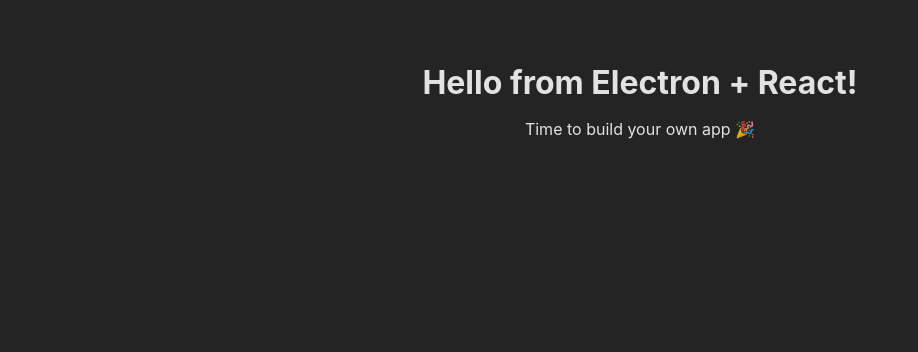
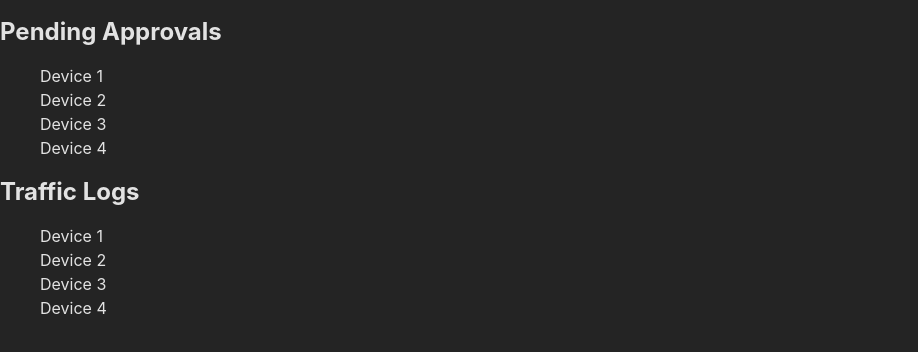
Before and after one commit to SoumitraRai/BiFrost, a React (Vite) app in the folder bifrost-ui/: page / in a window 1280 px wide. Shown: the top 352 px of the page, without its empty margins (0-918 px from the left). Built offline with nearby package versions, Linux system fonts and the light colour scheme.

Commit message:
Minor Updates in App.css

```diff
--- a/bifrost-ui/src/ui/App.css
+++ b/bifrost-ui/src/ui/App.css
@@ -1,82 +1,3 @@
-header {
-  width: 100%;
-  text-align: left;
-  padding: 0.5rem;
-  box-sizing: border-box;
-  background-color: #181818;
-  -webkit-app-region: drag;
+li{
+  list-style-type: none;
 }
-
-header button {
-  all: unset;
-  border-radius: 50%;
-  width: 1rem;
-  height: 1rem;
-  margin: 0.25rem;
-  -webkit-app-region: no-drag;
-}
-
-#close {
-  background-color: red;
-}
-
-#minimize {
-  background-color: yellow;
-}
-
-#maximize {
-  background-color: lime;
-}
-
-.main {
-  display: grid;
-  grid-template-columns: 16rem auto;
-  gap: 1rem;
-  align-items: center;
-  margin: 1rem;
-  max-width: 900px;
-  margin: auto;
-  margin-top: 4rem;
-}
-
-.mainGrid {
-  height: 10rem;
-  padding: 0.5rem;
-}
-
-.selectOption {
-  display: block;
-  padding: 0.5rem;
-  width: 100%;
-  background-color: #2c2c2c;
-  margin: 0.5rem 0;
-  border-radius: 0.5rem;
-  cursor: pointer;
-}
-
-.selectOption:hover {
-  background-color: #333;
-}
-
-.selectOptionTitle {
-  display: flex;
-  gap: 0.5rem;
-}
-
-.selectOptionTitle :first-child {
-  font-weight: 600;
-}
-
-.selectOptionTitle :nth-child(2) {
-  font-weight: 400;
-  font-size: 0.8rem;
-}
-
-.selectOptionChart {
-  height: 2rem;
-  width: 100%;
-}
-
-.selectOptionChart * {
-  cursor: pointer;
-}
--- a/bifrost-ui/src/ui/App.tsx
+++ b/bifrost-ui/src/ui/App.tsx
@@ -1,9 +1,27 @@
-// src/ui/App.tsx
+import "./App.css";
+
 function App() {
   return (
-    <div style={{ textAlign: "center", paddingTop: "50px" }}>
-      <h1>Hello from Electron + React!</h1>
-      <p>Time to build your own app 🎉</p>
+    <div>
+      <div className="box-wrapper">
+        <div className="container-box">
+          <h2>Pending Approvals</h2>
+          <ul>
+            <li>Device 1</li>
+            <li>Device 2</li>
+            <li>Device 3</li>
+            <li>Device 4</li>
+          </ul>
+        </div>
+        <div className="container-box"></div>
+          <h2>Traffic Logs</h2>
+          <ul>
+            <li>Device 1</li>
+            <li>Device 2</li>
+            <li>Device 3</li>
+            <li>Device 4</li>
+          </ul>
+      </div>
     </div>
   );
 }
```
